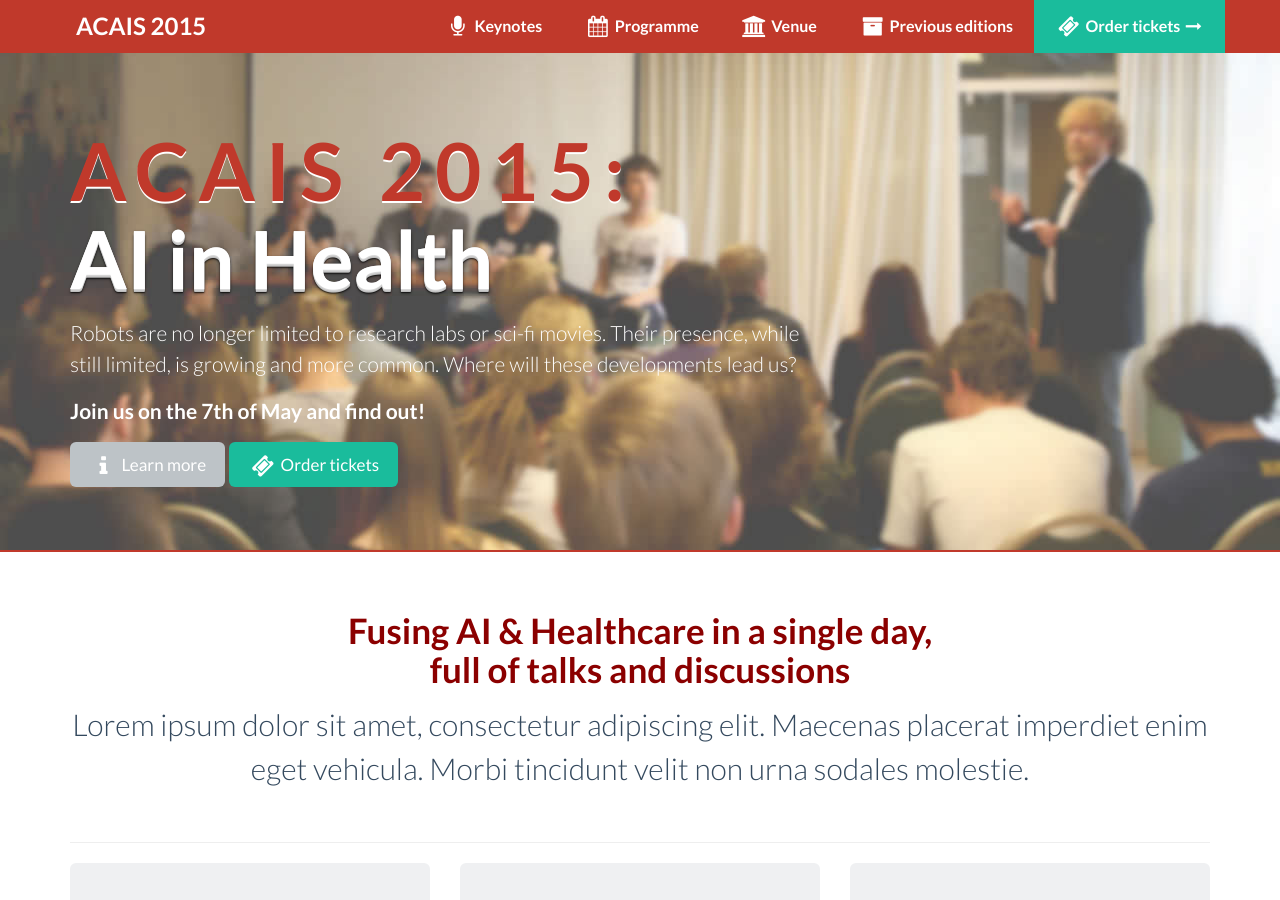
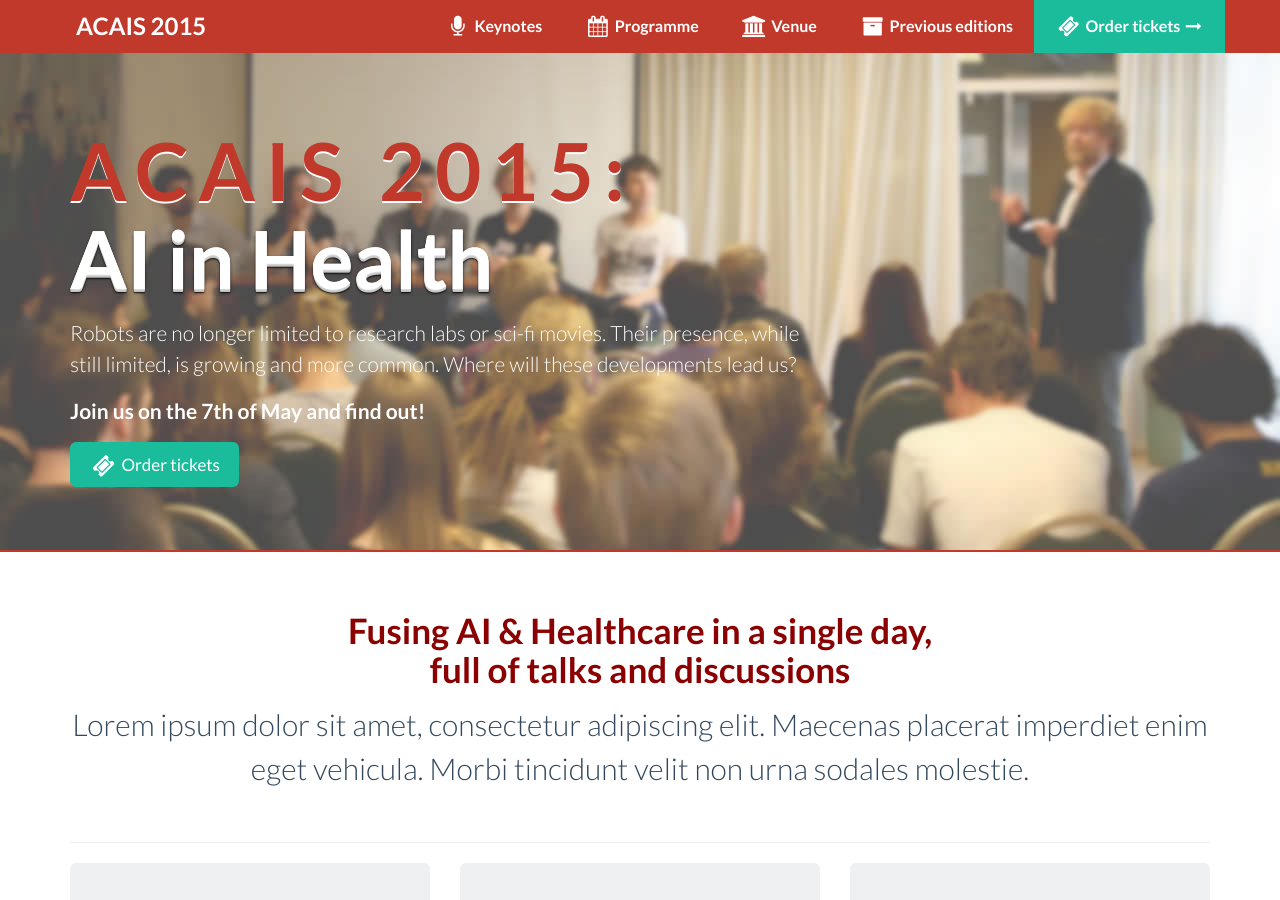
Before and after one commit to wouterbulten/acais-website, a Jekyll site: the page design/index.html, which Jekyll copies as it is, in a window 1280 px wide and 900 px high. Built offline with Jekyll 4.4.1, drawn with Linux system fonts in a browser that asks for light colours; nearby versions of some CDN libraries.

Commit message:
Removed more info button, i.e. more focus on the call to action button.

```diff
--- a/design/index.html
+++ b/design/index.html
@@ -63,7 +63,6 @@
                         </p>
 
                         <p>
-                            <a href="#overview" class="btn btn-default btn-lg" role="button"><i class="fa fa-info fa-lg fa-fw"></i>  Learn more</a>
                             <a href="#order-tickets" class="btn btn-primary btn-lg" role="button"><i class="fa fa-ticket fa-lg fa-fw"></i> Order tickets</a>
                         </p>
                     </div>
```
